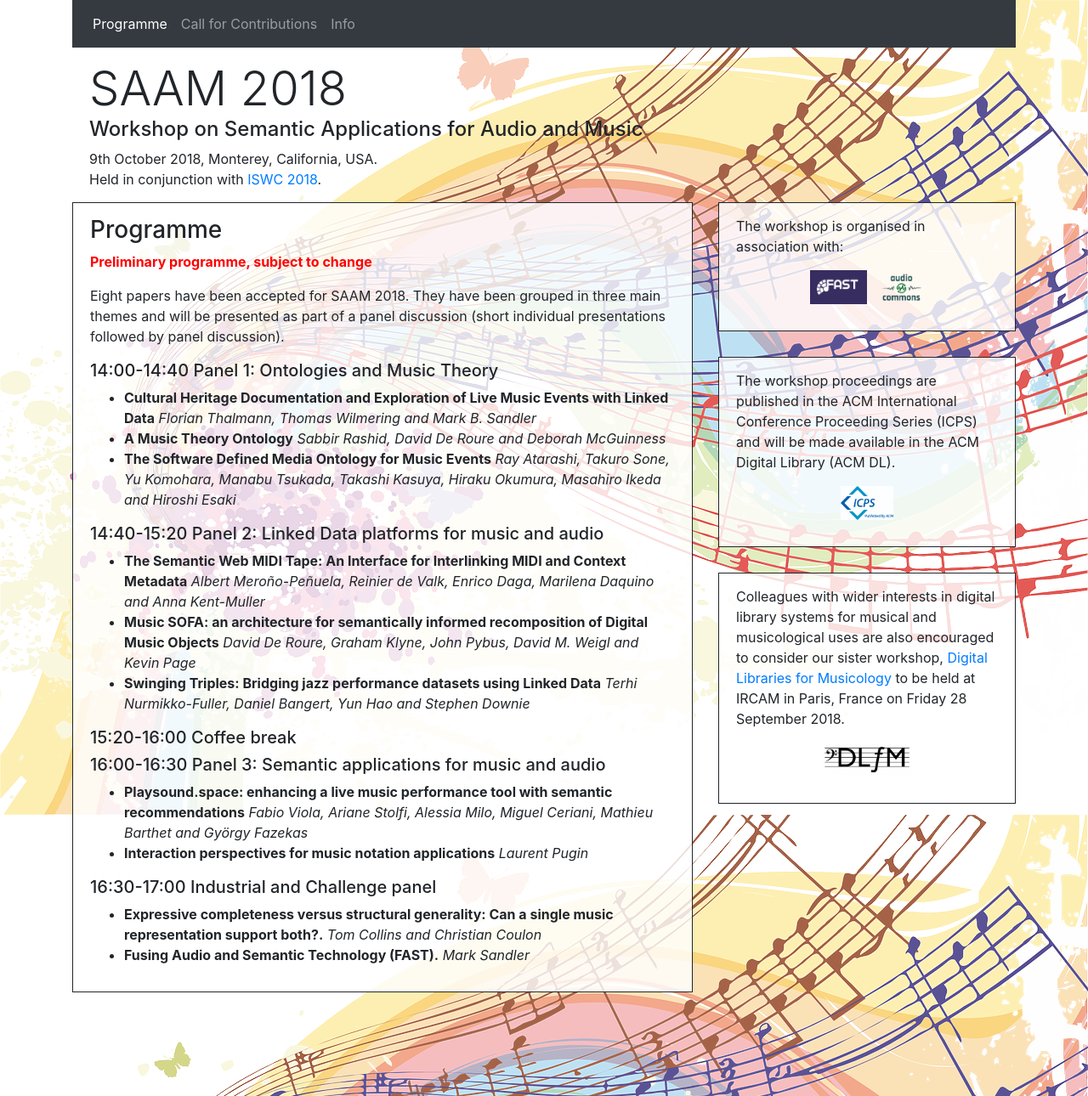
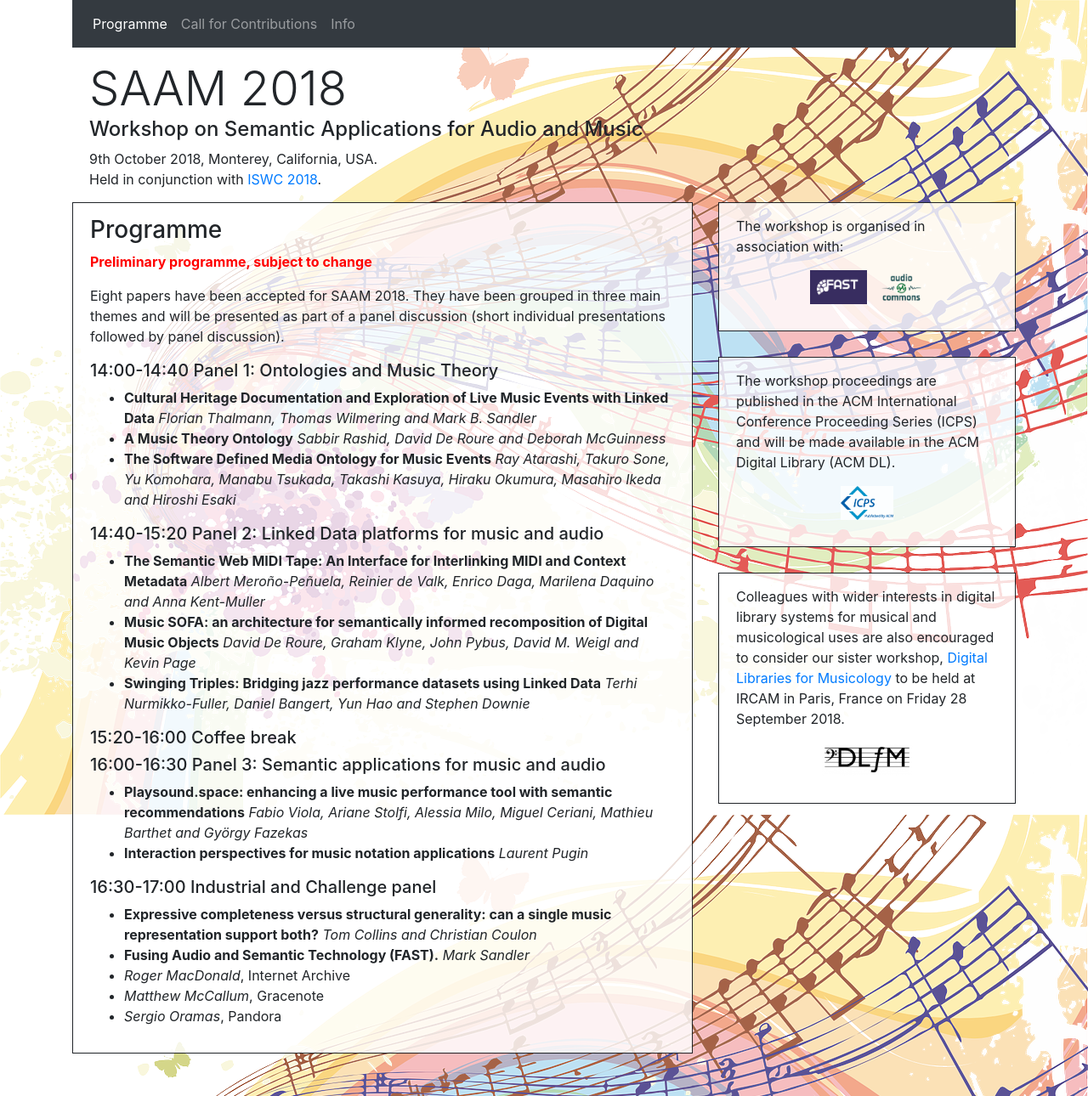
Before and after one commit to AudioCommons/SAAM2018-Website, a Jekyll site: the page built from program.md, in a window 1280 px wide. Shown: the whole page at 85% size. Built offline with Jekyll 4.4.1, drawn with Linux system fonts in a browser that asks for light colours; nearby versions of some CDN libraries.

Commit message:
Add industrial and challenge panel speakers

```diff
--- a/program.md
+++ b/program.md
@@ -36,8 +36,11 @@ They have been grouped in three main themes and will be presented as part of a p
   _Laurent Pugin_
 
 ##### 16:30-17:00 Industrial and Challenge panel
-- __Expressive completeness versus structural generality: Can a single
-music representation support both?.__
+- __Expressive completeness versus structural generality: can a single
+music representation support both?__
   _Tom Collins and Christian Coulon_
 - __Fusing Audio and Semantic Technology (FAST).__
   _Mark Sandler_
+- _Roger MacDonald_, Internet Archive
+- _Matthew McCallum_, Gracenote
+- _Sergio Oramas_, Pandora
```
